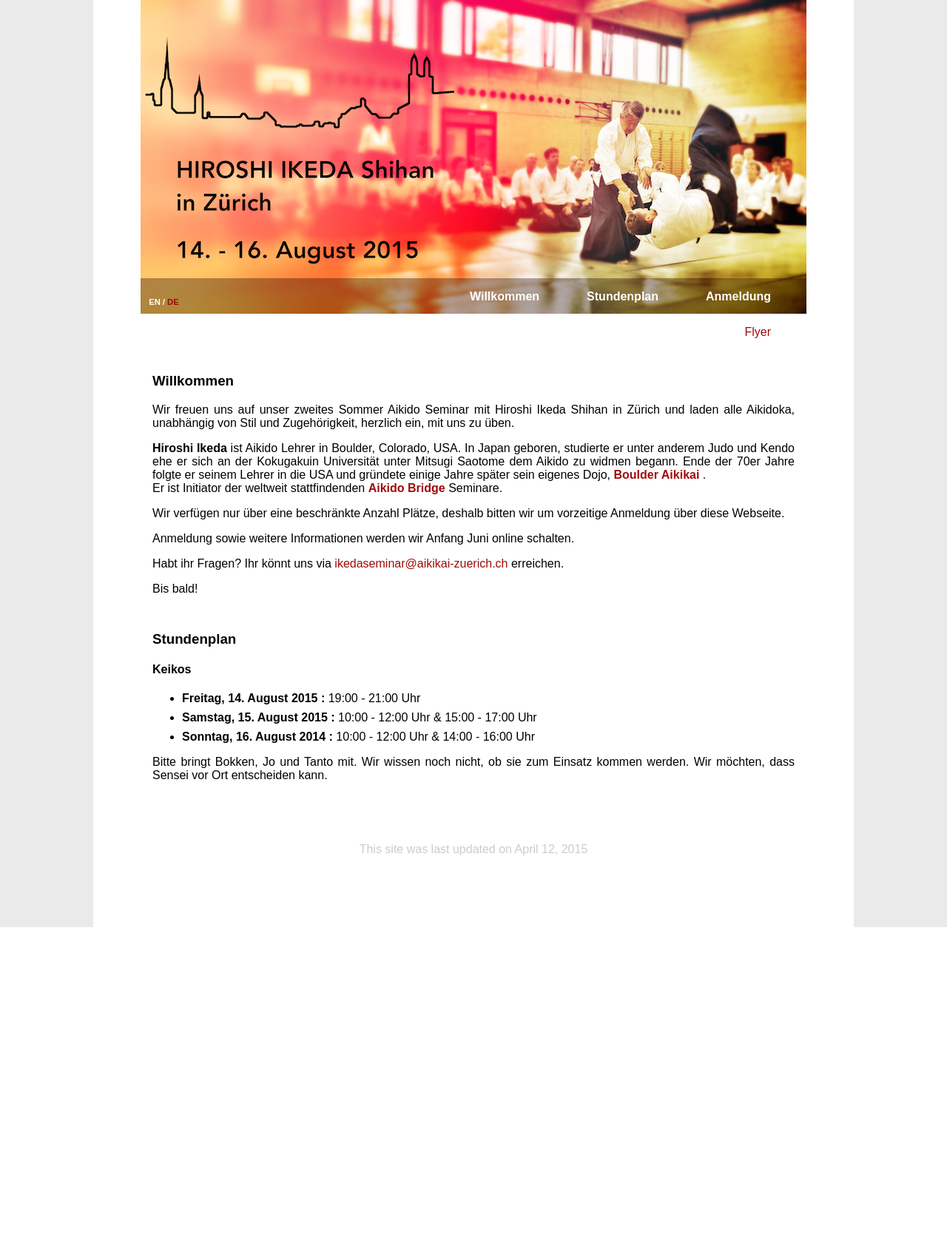
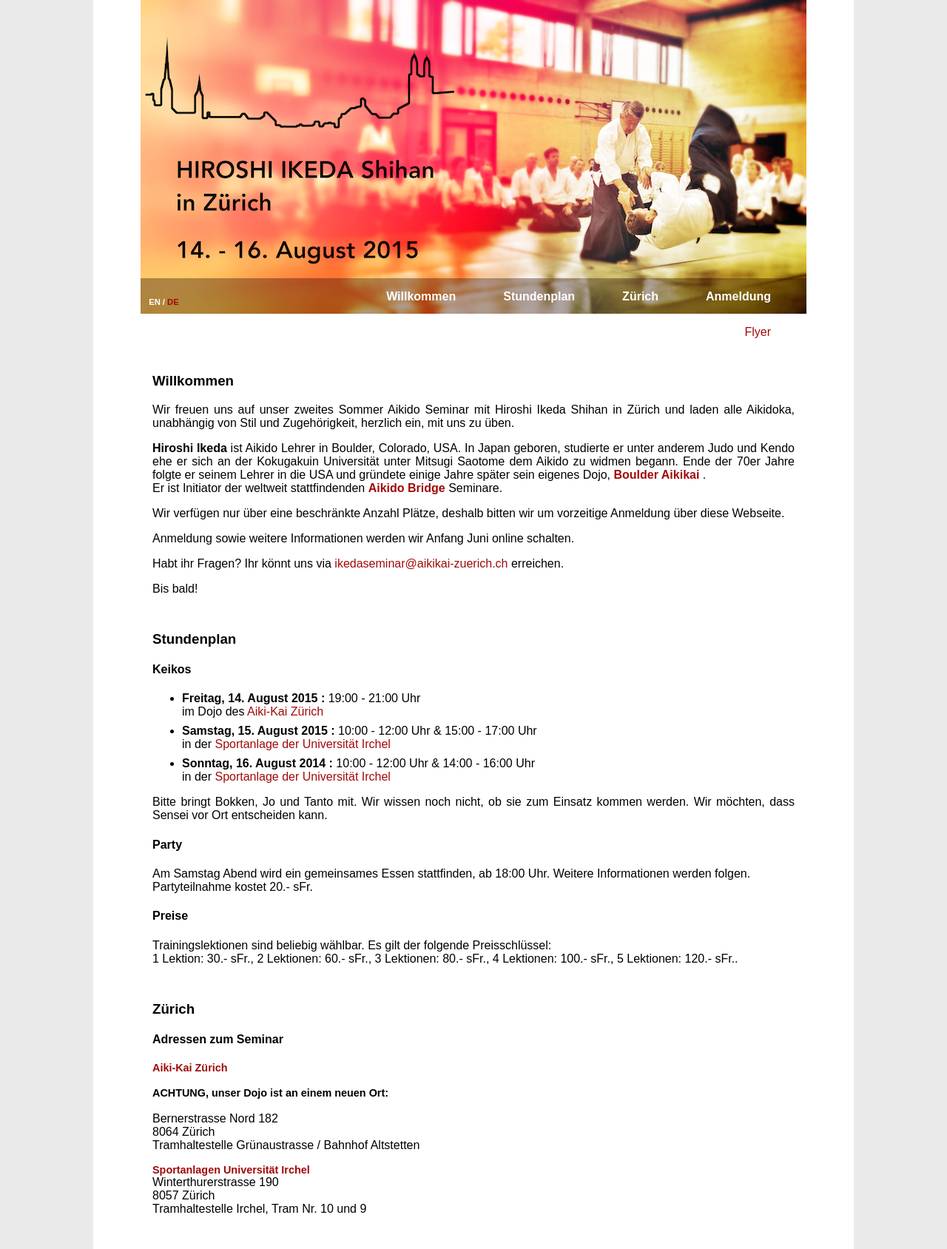
Before and after one commit to michigraber/associationmanager, a Django app: page /de/ in a window 1280 px wide. Shown: the part 33-1721 px from the top of the page at 74% size. Before the commit the page ends 1286 px from the top, so only its background shows below. Run offline with Django 3.2, Linux system fonts and the light colour scheme; parts of the project's set-up code (start-up, migrations or seed data) failed here and were passed over; some libraries are stand-ins or nearby versions.

Commit message:
preregistration 2015

```diff
--- a/ikedaseminar/templates/base.html
+++ b/ikedaseminar/templates/base.html
@@ -157,13 +157,11 @@
         }
 
         .announcements {
-            margin: 2em 0;
-            border: 1px black dashed;
-            padding: 2em;
-            background-color: rgba(255,0,0,0.1);
-            border: 1.1px dashed;
-            border-color: #A00909;
-            padding: 1em 2em ;
+            margin: 1.5em 0;
+            background-color: rgba(255,140,00,0.2);
+            border: .2em dashed;
+            border-color: #FFAA00;
+            padding: 0.7em 2em ;
         }
 
         .announcements strong {
--- a/ikedaseminar/templates/base_language.html
+++ b/ikedaseminar/templates/base_language.html
@@ -17,14 +17,14 @@
 {% if language == 'de' %}
 <ul>
     <a href='{% url 'registration' 'de' %}'><li>Anmeldung</li></a>
-    <!--<a href='{% url 'welcome' 'de' %}/#Zurich'><li>Z&uuml;rich</li></a>-->
+    <a href='{% url 'welcome' 'de' %}/#Zurich'><li>Z&uuml;rich</li></a>
     <a href='{% url 'welcome' 'de' %}/#Stundenplan'><li>Stundenplan</li></a>
     <a href='{% url 'welcome' 'de' %}/#Willkommen'><li>Willkommen</li></a>
 </ul>
 {% elif language == 'en' %}
 <ul>
     <a href='{% url 'registration' 'en' %}'><li>Registration</li></a>
-    <!--<a href='{% url 'welcome' 'en' %}/#Zurich'><li>Z&uuml;rich</li></a>-->
+    <a href='{% url 'welcome' 'en' %}/#Zurich'><li>Z&uuml;rich</li></a>
     <a href='{% url 'welcome' 'en' %}/#Schedule'><li>Schedule</li></a>
     <a href='{% url 'welcome' 'en' %}/#Welcome'><li>Welcome</li></a>
 </ul>
--- a/ikedaseminar/templates/registration.html
+++ b/ikedaseminar/templates/registration.html
@@ -42,7 +42,7 @@ wirst du eine Kreditkarte ben&ouml;tigen. Es ist jedoch weder notwendig einen
 PayPal Account zu besitzen, noch einen zu erstellen.</li>
 <li>Eine Annulation deiner Anmeldung ist zwar m&ouml;glich, doch werden wir
 dir kein Geld zur&uuml;ckerstatten k&ouml;nnen.</li>
-<li>F&uuml;r die Party Samstag Abend werden wir einen kleinen Unkostenbeitrag von 10.- sFr. verrechnen.</li>
+<li>F&uuml;r die Party Samstag Abend werden wir einen kleinen Unkostenbeitrag von 20.- sFr. verrechnen.</li>
 <li>&Uuml;bernachten bei uns im Dojo ist gratis.</li>
 </ul>
 </p>
@@ -123,7 +123,7 @@ Please consider for the subsequent registration that
     registration will be necessary.</li>
     <li>even though cancellation of your registration is possible we will not
     refund your payments.</li>
-    <li>we will charge a small contribution towards expenses of 10.- sFr. for
+    <li>we will charge a small contribution towards expenses of 20.- sFr. for
     the party on Saturday evening.</li>
     <li>Sleeping in our dojo is free of charge.</li>
 </ul>
--- a/ikedaseminar/templates/welcome.html
+++ b/ikedaseminar/templates/welcome.html
@@ -6,18 +6,19 @@
 {% if language == 'de' %}
 
 <!--<div class='announcements'>-->
-    <!--<h3>Neuste Seminar Infos</h3>-->
+    <!--<h4>Neuste Seminar Infos</h4>-->
     <!--<ul>-->
         <!--<li>-->
-        <!--<p>Die Anmeldung ist offline seit Donnerstag, 24. Juli 2014.<p>-->
+        <!--[><p>Die Anmeldung ist offline seit Donnerstag, 24. Juli 2014.<p><]-->
+        <!--<p>Die <a href={% url 'registration' 'de' %}>Anmeldung</a> ist online !</p>-->
         <!--</li>-->
-        <!--<li>-->
-        <!--<p>Das Keiko <strong>Freitag Abend</strong> ist bereits komplett ausgebucht.</p>-->
-        <!--<p>Freitag Abend werden wir <strong>keine weiteren Pl&auml;tze vor Ort</strong> anbieten.</p> -->
-        <!--</li>-->
-        <!--<li>-->
-        <!--<p>F&uuml;r die Keikos Samstag und Sonntag ist es m&ouml;glich sich vor Ort noch einzuschreiben.</p>-->
-        <!--</li>-->
+        <!--[><li><]-->
+        <!--[><p>Das Keiko <strong>Freitag Abend</strong> ist bereits komplett ausgebucht.</p><]-->
+        <!--[><p>Freitag Abend werden wir <strong>keine weiteren Pl&auml;tze vor Ort</strong> anbieten.</p><]-->
+        <!--[></li><]-->
+        <!--[><li><]-->
+        <!--[><p>F&uuml;r die Keikos Samstag und Sonntag ist es m&ouml;glich sich vor Ort noch einzuschreiben.</p><]-->
+        <!--[></li><]-->
     <!--</ul>-->
 <!--</div>-->
 
@@ -60,31 +61,31 @@ class='at'>&#64;</span>aikikai-zuerich&#46;ch</a> erreichen.
 <h4>Keikos</h4>
 <ul>
     <li><strong>Freitag, 14. August 2015 : </strong> 19:00 - 21:00 Uhr<br>
-    <!--im Dojo des <a href='#AikiKai'>Aiki-Kai Z&uuml;rich</a></li>-->
+    im Dojo des <a href='#AikiKai'>Aiki-Kai Z&uuml;rich</a></li>
     <li><strong>Samstag, 15. August 2015 : </strong> 10:00 - 12:00 Uhr & 15:00 - 17:00 Uhr <br>
-    <!--in der <a href='#Irchel'>Sportanlage der Universit&auml;t Irchel</a></li>-->
+    in der <a href='#Irchel'>Sportanlage der Universit&auml;t Irchel</a></li>
     <li><strong>Sonntag, 16. August 2014 : </strong> 10:00 - 12:00 Uhr & 14:00 - 16:00 Uhr <br>
-    <!--in der <a href='#Irchel'>Sportanlage der Universit&auml;t Irchel</a></li>-->
+    in der <a href='#Irchel'>Sportanlage der Universit&auml;t Irchel</a></li>
 </ul>
 
 <p>Bitte bringt Bokken, Jo und Tanto mit. Wir wissen noch nicht, ob sie zum
 Einsatz kommen werden. Wir m&ouml;chten, dass Sensei vor Ort entscheiden
 kann.</p>
 
-<!--<h4>Party</h4>-->
-<!--Am Samstag Abend wird ein gemeinsames Essen stattfinden, ab 18:00 Uhr im-->
-<!--GZ Wipkingen.<br/>Partyteilnahme kostet 10.- sFr.-->
+<h4>Party</h4>
+Am Samstag Abend wird ein gemeinsames Essen stattfinden, ab 18:00 Uhr. Weitere
+Informationen werden folgen.  <br/>Partyteilnahme kostet 20.- sFr.
 
-<!--<h4>Preise</h4>-->
-<!--Trainingslektionen sind beliebig w&auml;hlbar. Es gilt der folgende-->
-<!--Preisschl&uuml;ssel:<br>-->
-<!--1 Lektion: 30.- sFr., 2 Lektionen: 60.- sFr., 3 Lektionen: 80.- sFr., 4-->
-<!--Lektionen: 100.- sFr., 5 Lektionen: 120.- sFr..</br>-->
+<h4>Preise</h4>
+Trainingslektionen sind beliebig w&auml;hlbar. Es gilt der folgende
+Preisschl&uuml;ssel:<br>
+1 Lektion: 30.- sFr., 2 Lektionen: 60.- sFr., 3 Lektionen: 80.- sFr., 4
+Lektionen: 100.- sFr., 5 Lektionen: 120.- sFr..</br>
 
-<!--</div>-->
+</div>
 
-<!--<div class="section">-->
-<!--<a id='Zurich'></a><h3>Z&uuml;rich</h3>-->
+<div class="section">
+<a id='Zurich'></a><h3>Z&uuml;rich</h3>
 
 <!--<div class="image">-->
 <!--<p align=center>-->
@@ -96,13 +97,16 @@ kann.</p>
 <!--</p>-->
 <!--</div>-->
 
-<!--<h4>Adressen zum Seminar</h4>-->
-<!--<p>-->
-<!--<h5><a id='AikiKai' href='http://www.aikikai-zuerich.ch'>Aiki-Kai Z&uuml;rich</a></h5>-->
-<!--Hardturmstrasse 169<br>-->
-<!--8005 Z&uuml;rich<br>-->
-<!--Tramhaltestelle Fischerweg, Tram Nr. 17-->
-<!--</p>-->
+<h4>Adressen zum Seminar</h4>
+<p>
+<h5><a id='AikiKai' href='http://www.aikikai-zuerich.ch'>Aiki-Kai Z&uuml;rich</a></h5>
+</br>
+<h5>ACHTUNG, unser Dojo ist an einem neuen Ort:</h5>
+</br>
+Bernerstrasse Nord 182<br>
+8064 Z&uuml;rich<br>
+Tramhaltestelle Grünaustrasse / Bahnhof Altstetten
+</p>
 <!--<p>-->
 <!--<h5><a id='#GZ'>GZ Wipkingen</a></h5>-->
 <!--Breitensteinstrasse 19 a<br>-->
@@ -110,57 +114,59 @@ kann.</p>
 <!--Tramhaltestelle F&ouml;rrlibuckstrasse, Tram Nr. 17 oder<br>-->
 <!--Tramhaltestelle Wipkingerplatz, Tram Nr. 13-->
 <!--</p>-->
-<!--<p>-->
-<!--<h5><a id='Irchel' href='http://portal.asvz.ethz.ch/Anlagen/Seiten/Irchel.aspx'>Sportanlagen Universit&auml;t Irchel</a></h5>-->
-<!--Winterthurerstrasse 190<br>-->
-<!--8057 Z&uuml;rich<br>-->
-<!--Tramhaltestelle Irchel, Tram Nr. 10 und 9-->
-<!--</p>-->
+<p>
+<h5><a id='Irchel' href='http://portal.asvz.ethz.ch/Anlagen/Seiten/Irchel.aspx'>Sportanlagen Universit&auml;t Irchel</a></h5>
+Winterthurerstrasse 190<br>
+8057 Z&uuml;rich<br>
+Tramhaltestelle Irchel, Tram Nr. 10 und 9
+</p>
 
 
-<!--<div id="googlemap">-->
-<!--<iframe src="https://mapsengine.google.com/map/embed?mid=zuA-fL48w284.k6cZGqyIHDQY" width="800" height="550"></iframe>-->
-<!--</div>-->
+<div id="googlemap">
+<iframe src="https://mapsengine.google.com/map/embed?mid=zuA-fL48w284.k6cZGqyIHDQY" width="800" height="550"></iframe>
+</div>
 
-<!--<h4>&Uuml;bernachten</h4>-->
-<!--<p>-->
-<!--<h5>Dojo Aiki-Kai Z&uuml;rich</h5>-->
-<!--Es besteht die M&ouml;glickeit im Dojo des Aiki-Kai Z&uuml;rich zu &uuml;bernachten. Wir haben Platz f&uuml;r ungef&auml;hr 40 Personen.-->
-<!--</p>-->
-<!--<p>-->
-<!--<h5>Zeltplatz am Z&uuml;richsee</h5>-->
-<!--Am Ufer des Z&uuml;richsee liegt ein idyllischer <a href='http://www.fischers-fritz.ch/en/camping/impressions.html'>Zeltplatz</a>. Er ist mit dem &ouml;ffentlichen Verkehr ca 40 Minuten von den Trainingsst&auml;tten entfernt.-->
-<!--</p>-->
-<!--<p>-->
-<!--<h5>Hotels und Gasth&auml;user</h5>-->
-<!--In der obigen Karte haben wir einige Hotels und Gasth&auml;user aufgelistet. Weitere Angebote findet ihr bei <a href='http://www.zuerich.com/en/hotels-in-zurich/hotel-zurich-city-center.html'>Z&uuml;rich Tourismus</a>.-->
-<!--</p>-->
-<!--<p>-->
-<!--<h4>&Ouml;ffentlicher Verkehr</h4>-->
-<!--Wenn ihr mit dem &ouml;ffentlichen Verkehr unterwegs seid, dann lohnt es sich-->
-<!--eine <a-->
-<!--href='https://www.stadt-zuerich.ch/vbz/de/index/tickets/sortiment_preise/tageskarte_einzelbillett.secure.html'>VBZ-->
-<!--Tageskarte</a> zu kaufen. Bei Anreise vom Flughafen k&ouml;nnen-->
-<!--Mehrzonen-Tickets am SBB- oder VBZ-Schalter am Flughafen bezogen werden.-->
-<!--</p>-->
-<!--</div>-->
+<h4>&Uuml;bernachten</h4>
+<p>
+<h5>Dojo Aiki-Kai Z&uuml;rich</h5>
+Es besteht die M&ouml;glickeit im Dojo des Aiki-Kai Z&uuml;rich zu &uuml;bernachten. Wir haben Platz f&uuml;r ungef&auml;hr 40 Personen.
+</p>
+<p>
+<h5>Zeltplatz am Z&uuml;richsee</h5>
+Am Ufer des Z&uuml;richsee liegt ein idyllischer <a href='http://www.fischers-fritz.ch/en/camping/impressions.html'>Zeltplatz</a>. Er ist mit dem &ouml;ffentlichen Verkehr ca 40 Minuten von den Trainingsst&auml;tten entfernt.
+</p>
+<p>
+<h5>Hotels und Gasth&auml;user</h5>
+In der obigen Karte haben wir einige Hotels und Gasth&auml;user aufgelistet. Weitere Angebote findet ihr bei <a href='http://www.zuerich.com/en/hotels-in-zurich/hotel-zurich-city-center.html'>Z&uuml;rich Tourismus</a>.
+</p>
+<p>
+<h4>&Ouml;ffentlicher Verkehr</h4>
+Wenn ihr mit dem &ouml;ffentlichen Verkehr unterwegs seid, dann lohnt es sich
+eine <a
+href='https://www.stadt-zuerich.ch/vbz/de/index/tickets/sortiment_preise1/tageskarte_einzelbillett.html'>VBZ
+Tageskarte</a> zu kaufen. Bei Anreise vom Flughafen k&ouml;nnen
+Mehrzonen-Tickets am SBB- oder VBZ-Schalter am Flughafen bezogen werden.
+</p>
+
+</div>
 
 
 {% elif language == 'en' %}
 <!-- ENGLISH SECTION -->
 
 <!--<div class='announcements'>-->
-    <!--<h3>Latest Seminar Information</h3>-->
+    <!--<h4>Latest Seminar Information</h4>-->
     <!--<ul>-->
         <!--<li>-->
-        <!--<p>The registration is offline since Thursday, July 24 2014.</p>-->
+            <!--<p>The <a href={% url 'registration' 'en' %}>registration</a> is now online!</p>-->
+        <!--[><p>The registration is offline since Thursday, July 24 2014.</p><]-->
         <!--</li>-->
-        <!--<li><p>The Keiko on <strong>Friday evening is fully booked!</strong></p>-->
-        <!--<p>There will be <strong>no additional places at the door on Friday.</strong></p> -->
-        <!--</li>-->
-        <!--<li>-->
-        <!--<p>It is possible to register at the door for the Keikos on Saturday and Sunday.</p>-->
-        <!--</li>-->
+        <!--[><li><p>The Keiko on <strong>Friday evening is fully booked!</strong></p><]-->
+        <!--[><p>There will be <strong>no additional places at the door on Friday.</strong></p> <]-->
+        <!--[></li><]-->
+        <!--[><li><]-->
+        <!--[><p>It is possible to register at the door for the Keikos on Saturday and Sunday.</p><]-->
+        <!--[></li><]-->
     <!--</ul>-->
 <!--</div>-->
 
@@ -204,34 +210,35 @@ ikedaseminar<span class='at'>&#64;</span>aikikai-zuerich&#46;ch</a>.
 <h4>Keikos</h4>
 <ul>
     <li>
-    <strong>Friday, August 14 : </strong> 19:00 - 21:00 <br>
-    <!--Dojo of the <a href='#AikiKai'>Aiki-Kai Z&uuml;rich</a>-->
+        <strong>Friday, August 14 : </strong> 19:00 - 21:00</br>
+        in the Dojo of the <a href='#AikiKai'>Aiki-Kai Z&uuml;rich</a>
     </li>
     <li>
-    <strong>Saturday, August 15 : </strong> 10:00 - 12:00 & 15:00 - 17:00 <br>
-    <!--<a href='#Irchel'>Sport Center of University of Z&uuml;rich, Irchel</a>-->
+        <strong>Saturday, August 15 : </strong> 10:00 - 12:00 & 15:00 - 17:00</br>
+        in the <a href='#Irchel'>Sport Center of the University of Z&uuml;rich, Irchel</a>
     </li>
-    <li><strong>Sunday, August 16 : </strong> 10:00 - 12:00 & 14:00 - 16:00 <br>
-    <!--<a href='#Irchel'>Sport Center of University of Z&uuml;rich, Irchel</a>-->
+    <li><strong>Sunday, August 16 : </strong> 10:00 - 12:00 & 14:00 - 16:00</br>
+        in the <a href='#Irchel'>Sport Center of the University of Z&uuml;rich, Irchel</a>
     </li>
 </ul>
 <p>Please bring Bokken, Jo and Tanto with you. We do not know yet whether we will use them, but we would like that Sensei can decide on the spot.</p>
 
-<!--<h4>Party</h4>-->
-<!--There will be a dinner and subsequent party on Saturday starting at 6pm at  <a-->
-    <!--href='#GZ'>GZ Wipkingen</a>. <br/>-->
-<!--Participation will cost 10.- sFr.-->
+<h4>Party</h4>
+There will be a dinner and subsequent party on Saturday starting at 6pm. Details will follow.
+<!--at <a href='#GZ'>GZ Wipkingen</a>.-->
+<br/>
+Participation will cost 20.- sFr.
 
-<!--<h4>Price</h4>-->
-<!--Lessons (2 hours) can be combined as you like. The price for your package is-->
-<!--calculated according to the following key:<br>-->
-<!--1 Lesson: 30.- sFr., 2 Lessons: 60.- sFr., 3 Lessons: 80.- sFr., 4 Lessons:-->
-<!--100.- sFr., 5 Lessons: 120.- sFr..</br>-->
+<h4>Price</h4>
+Lessons (2 hours) can be combined as you like. The price for your package is
+calculated according to the following key:<br>
+1 Lesson: 30.- sFr., 2 Lessons: 60.- sFr., 3 Lessons: 80.- sFr., 4 Lessons:
+100.- sFr., 5 Lessons: 120.- sFr..</br>
 
-<!--</div>-->
+</div>
 
-<!--<div class="section">-->
-<!--<a id='Zurich'></a><h3>Z&uuml;rich</h3>-->
+<div class="section">
+<a id='Zurich'></a><h3>Z&uuml;rich</h3>
 
 <!--<div class="image">-->
 <!--<p align=center>-->
@@ -243,13 +250,16 @@ ikedaseminar<span class='at'>&#64;</span>aikikai-zuerich&#46;ch</a>.
 <!--</p>-->
 <!--</div>-->
 
-<!--<h4>Seminar addresses</h4>-->
-<!--<p>-->
-<!--<h5><a id='AikiKai' href='http://www.aikikai-zuerich.ch'>Aiki-Kai Z&uuml;rich</a></h5>-->
-<!--Hardturmstrasse 169<br>-->
-<!--8005 Z&uuml;rich<br>-->
-<!--Tram stop Fischerweg, Tram Nr. 17-->
-<!--</p>-->
+<h4>Seminar addresses</h4>
+<p>
+<h5><a id='AikiKai' href='http://www.aikikai-zuerich.ch'>Aiki-Kai Z&uuml;rich</a></h5>
+</br>
+<h5>ATTENTION, our dojo is at a new location:</h5>
+</br>
+Bernerstrasse Nord 182<br>
+8064 Z&uuml;rich<br>
+Tram stop Grünaustrasse / Bahnhof Altstetten
+</p>
 <!--<p>-->
 <!--<h5><a id='GZ'>GZ Wipkingen</a></h5>-->
 <!--Breitensteinstrasse 19 a<br>-->
@@ -258,45 +268,45 @@ ikedaseminar<span class='at'>&#64;</span>aikikai-zuerich&#46;ch</a>.
 <!--Tram stop Wipkingerplatz, Tram Nr. 13-->
 <!--</p>-->
 <!--<p>-->
-<!--<h5><a id='Irchel' href='http://portal.asvz.ethz.ch/Anlagen/Seiten/Irchel.aspx'>-->
-<!--Sport Center University of Z&uuml;rich, Irchel</a></h5>-->
-<!--Winterthurerstrasse 190<br>-->
-<!--8057 Z&uuml;rich<br>-->
-<!--Tram stop Irchel, Tram Nr. 10 und 9-->
-<!--</p>-->
+<h5><a id='Irchel' href='http://portal.asvz.ethz.ch/Anlagen/Seiten/Irchel.aspx'>
+Sport Center University of Z&uuml;rich, Irchel</a></h5>
+Winterthurerstrasse 190<br>
+8057 Z&uuml;rich<br>
+Tram stop Irchel, Tram Nr. 10 und 9
+</p>
 
 
-<!--<div id="googlemap">-->
-<!--<iframe src="https://mapsengine.google.com/map/embed?mid=zuA-fL48w284.k6cZGqyIHDQY" width="800" height="550"></iframe>-->
-<!--</div>-->
+<div id="googlemap">
+<iframe src="https://mapsengine.google.com/map/embed?mid=zuA-fL48w284.k6cZGqyIHDQY" width="800" height="550"></iframe>
+</div>
 
-<!--<h4>Accomodation</h4>-->
-<!--<p>-->
-<!--<h5>Dojo Aiki-Kai Z&uuml;rich</h5>-->
-<!--You can sleep in our dojo if you wish. We have places for about 40 people.-->
-<!--</p>-->
-<!--<p>-->
-<!--<h5>Camping site at lake Z&uuml;rich</h5>-->
-<!--Right on the shore of lake Z&uuml;rich there is a scenic <a-->
-<!--href='http://www.fischers-fritz.ch/en/camping/impressions.html'>Camping-->
-<!--site</a>. By public transportation it can be reached in about 40 minutes from-->
-<!--the training sites.-->
-<!--</p>-->
-<!--<p>-->
-<!--<h5>Hotels and hostels</h5>-->
-<!--We listed a few places in the map you find above. For more offers please have a-->
-<!--look at the site of <a-->
-<!--href='http://www.zuerich.com/en/hotels-in-zurich/hotel-zurich-city-center.html'>Z&uuml;rich-->
-<!--Tourism</a>.  </p>-->
-<!--<p>-->
-<!--<h4>Public transportation</h4>-->
-<!--Z&uuml;rich has a very well developed public transportation system. In case you-->
-<!--want to use it while being in Z&uuml;rich we recommend you to buy <a-->
-<!--href='https://www.stadt-zuerich.ch/vbz/de/index/tickets/sortiment_preise/tageskarte_einzelbillett.secure.html'>-->
-<!--VBZ Day Tickets</a>. You can buy them at the ticket machines on every tram-->
-<!--stop, at the counters of bigger tram stops or when arriving at the airport or-->
-<!--at the main train station at the counter of SBB or VBZ.-->
-<!--</p>-->
+<h4>Accomodation</h4>
+<p>
+<h5>Dojo Aiki-Kai Z&uuml;rich</h5>
+You can sleep in our dojo if you wish. We have places for about 40 people.
+</p>
+<p>
+<h5>Camping site at lake Z&uuml;rich</h5>
+Right on the shore of lake Z&uuml;rich there is a scenic <a
+href='http://www.fischers-fritz.ch/en/camping/impressions.html'>Camping
+site</a>. By public transportation it can be reached in about 40 minutes from
+the training sites.
+</p>
+<p>
+<h5>Hotels and hostels</h5>
+We listed a few places in the map you find above. For more offers please have a
+look at the site of <a
+href='http://www.zuerich.com/en/hotels-in-zurich/hotel-zurich-city-center.html'>Z&uuml;rich
+Tourism</a>.  </p>
+<p>
+<h4>Public transportation</h4>
+Z&uuml;rich has a very well developed public transportation system. In case you
+want to use it while being in Z&uuml;rich we recommend you to buy <a
+href='https://www.stadt-zuerich.ch/vbz/en/index/tickets/tickets_prices/day_pass_single_ticket.html'>
+VBZ Day Tickets</a>. You can buy them at the ticket machines on every tram
+stop, at the counters of bigger tram stops or when arriving at the airport or
+at the main train station at the counter of SBB or VBZ.
+</p>
 
 </div>
 {% endif %}
```
